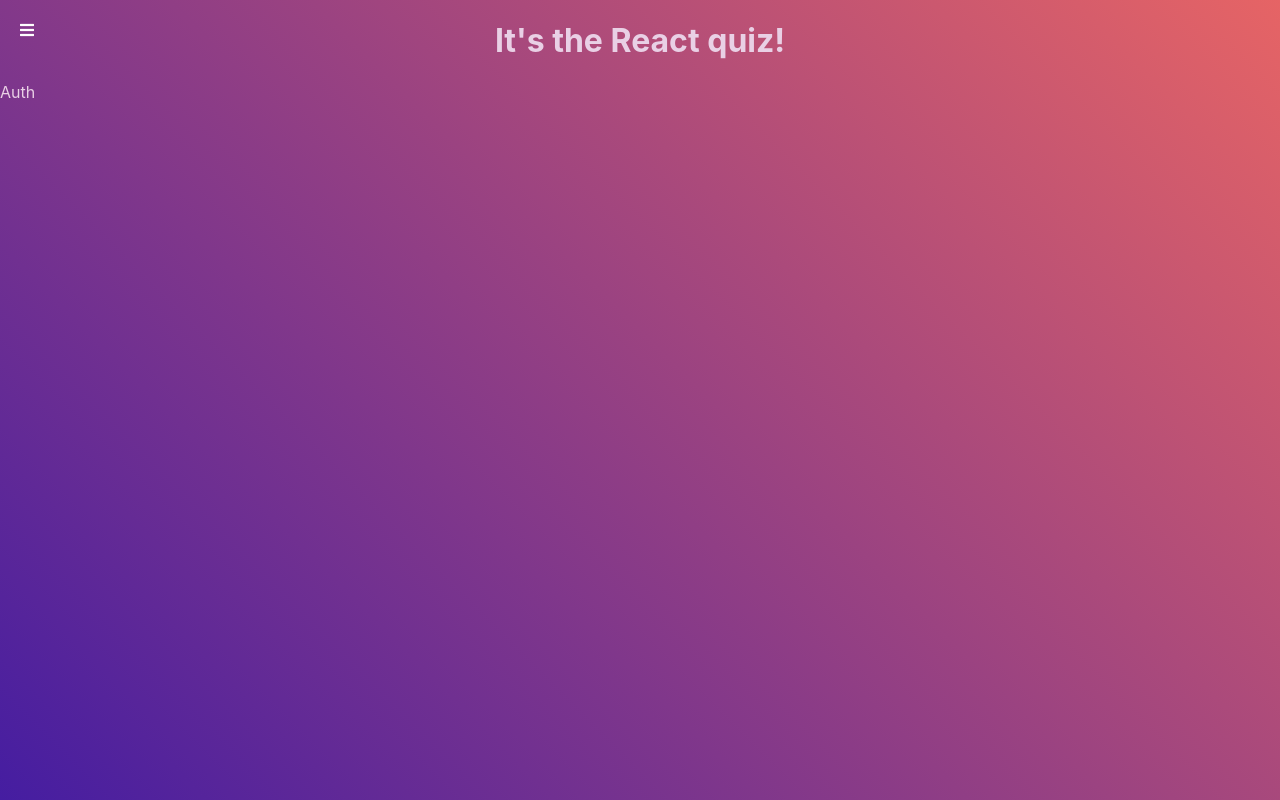
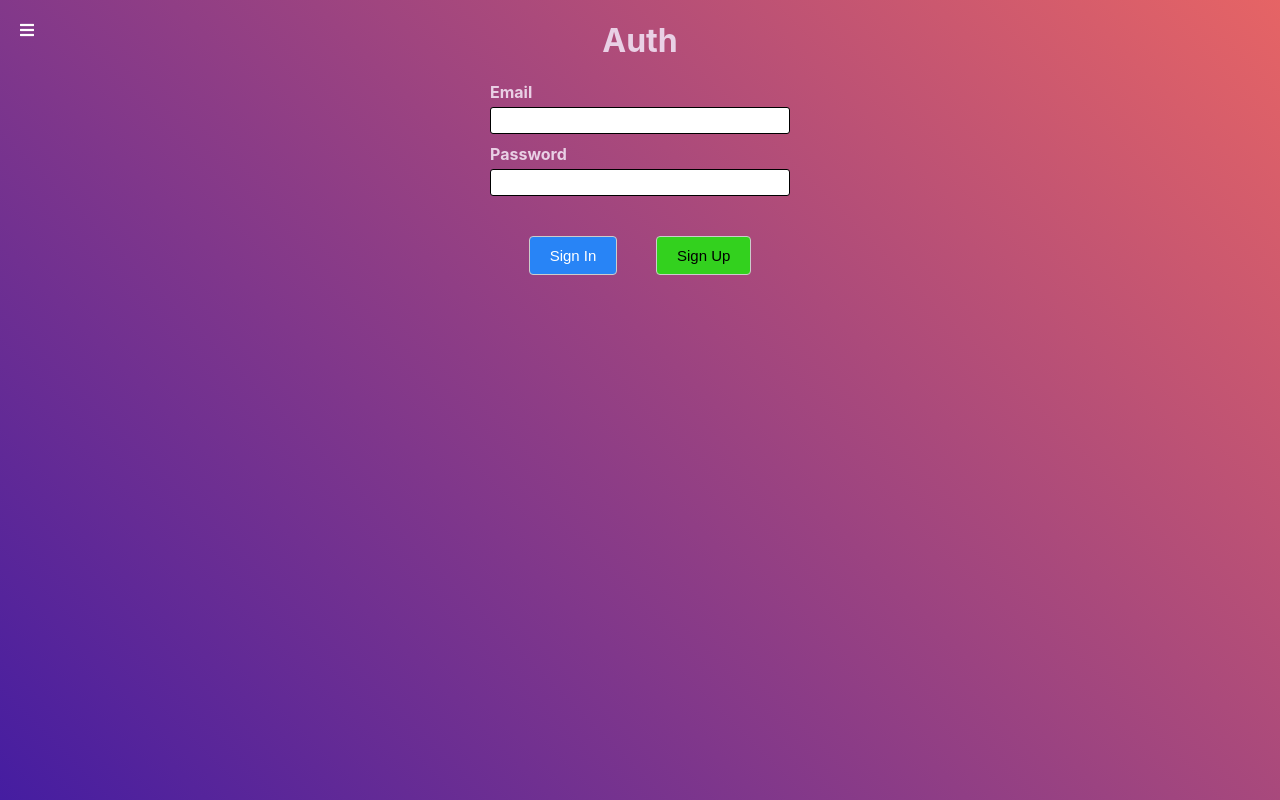
Before and after one commit to avshultsev/react-quiz-app, a React (Create React App) app: page /auth in a window 1280 px wide. Built offline with nearby package versions, Linux system fonts and the light colour scheme.

Commit message:
Authentication part 1
Auth.js template created and styled, common Input element created

```diff
--- a/src/App.js
+++ b/src/App.js
@@ -1,18 +1,16 @@
-import React from 'react'
-import {Route, Switch} from 'react-router-dom'
-import './App.css'
-import ActiveQuiz from './containers/ActiveQuiz'
-import Auth from './containers/Auth/Auth';
+import React from 'react';
+import {Route, Switch} from 'react-router-dom';
+import './App.css';
+import Navbar from './containers/Navbar/Navbar';
+import Auth from './containers/Auth/Auth.jsx';
+import ActiveQuiz from './containers/ActiveQuiz';
 import QuizCreator from './containers/QuizCreator/QuizCreator';
 import QuizList from './containers/QuizList/QuizList';
-import Navbar from './containers/Navbar/Navbar'
 
 function App() {
   return (
     <div className="App">
       <Navbar />
-      <h1>It's the React quiz!</h1>
-      {/* <ActiveQuiz /> */}
 
       <Switch>
         <Route path='/auth'         component={Auth} />
--- a/src/UI/Button/Button.module.css
+++ b/src/UI/Button/Button.module.css
@@ -4,8 +4,12 @@
     border-radius: 4px;
     border: 1px solid #ccc;
     color: #000;
-    margin-right: 15px;
+    /* margin-right: 15px; */
     font-size: 15px;
+}
+
+.Button:hover {
+    cursor: pointer;
 }
 
 .Button:active {
--- /dev/null
+++ b/src/UI/Input/Input.js
@@ -0,0 +1,22 @@
+import React from 'react';
+import styles from './Input.module.css';
+
+const Input = props => {
+  const htmlFor = `${props.type}-${Math.random()}`;
+
+  return (
+    <div className={styles.Input}>
+      <label
+        htmlFor={htmlFor}>
+          {props.label}
+      </label>
+      <input
+        type={props.type || 'text'}
+        id={htmlFor}
+        value={props.value}
+        onChange={props.inputHandler}/>
+    </div>
+  )
+}
+
+export default Input;
--- /dev/null
+++ b/src/UI/Input/Input.module.css
@@ -0,0 +1,21 @@
+.Input {
+    text-align: left;
+    width: 100%;
+    margin-bottom: 10px;
+}
+
+.Input label {
+    display: block;
+    margin-bottom: 5px;
+    font-weight: bold;
+}
+
+.Input input {
+    display: block;
+    width: 100%;
+    outline: none;
+    padding: 5px;
+    border: 1px solid #000;
+    border-radius: 3px;
+    box-sizing: border-box;
+}
--- a/src/containers/ActiveQuiz.js
+++ b/src/containers/ActiveQuiz.js
@@ -127,6 +127,8 @@
 
         return (
             <div className={styles.activeQuiz}>
+                <h1>It's the React quiz!</h1>
+
                 {this.state.isFinished
                 ? <FinishedQuiz
                     quizLength={quizLength}
--- a/src/containers/ActiveQuiz.module.css
+++ b/src/containers/ActiveQuiz.module.css
@@ -3,7 +3,9 @@
     margin: 0 auto;
 }
 
-
+.activeQuiz h1 {
+    text-align: center;
+}
 
 @media (max-width: 720px) {
     .activeQuiz {
--- a/src/containers/Auth/Auth.js
+++ /dev/null
@@ -1,11 +0,0 @@
-import React, { Component } from 'react'
-
-export default class Auth extends Component {
-    render() {
-        return (
-            <div>
-                Auth
-            </div>
-        )
-    }
-}
--- /dev/null
+++ b/src/containers/Auth/Auth.jsx
@@ -0,0 +1,84 @@
+import React, { Component } from 'react';
+import styles from './Auth.module.css';
+import Input from '../../UI/Input/Input';
+import Button from '../../UI/Button/Button';
+
+export default class Auth extends Component {
+
+  state = {
+    formControls: {
+      email: {
+        value: '',
+        type: 'email',
+        label: 'Email',
+        errorMessage: 'Enter correct e-mail',
+        valid: false,
+        touched: false,
+        validation: {
+          required: true,
+          email: true
+        }
+      },
+      password: {
+        value: '',
+        type: 'password',
+        label: 'Password',
+        errorMessage: 'Password invalid',
+        valid: false,
+        touched: false,
+        validation: {
+          required: true,
+          minLength: 8
+        }
+      }
+    }
+  }
+
+  submitHandler = event => {
+    event.preventDefault();
+  }
+
+  inputHandler = event => {
+    console.log(event.target.value);
+  }
+
+  render() {
+
+    return (
+      <div className={styles.Auth}>
+        <h1>Auth</h1>
+
+        <form onSubmit={this.submitHandler}>
+          <div className={styles.inputSection}>
+            {
+              Object.keys(this.state.formControls).map((control, index) => {
+                const controlName = this.state.formControls[control];
+
+                return(
+                  <Input
+                    key={controlName.type + index.toString()}
+                    type={controlName.type}
+                    label={controlName.label}
+                    value={controlName.value}
+                    errorMessage={controlName.errorMessage}
+
+                    valid={controlName.valid}
+                    touched={controlName.touched}
+                    required={controlName.required}
+
+                    inputHandler={event => this.inputHandler(event)}
+                  />
+                )
+              })
+            }
+          </div>
+
+          <div className={styles.buttonSection}>
+            <Button type='primary'>Sign In</Button> {/* войти в систему */}
+            <Button type='success'>Sign Up</Button>  {/* зарегистрироваться */}
+          </div>
+        </form>
+      </div>
+    )
+  }
+}
--- a/src/containers/Auth/Auth.module.css
+++ b/src/containers/Auth/Auth.module.css
@@ -0,0 +1,15 @@
+.Auth {
+    width: 100%;
+    max-width: 300px;
+    text-align: center;
+    margin: 0 auto;
+}
+
+.inputSection {
+    margin-bottom: 40px;
+}
+
+.buttonSection {
+    display: flex;
+    justify-content: space-evenly;
+}
```
